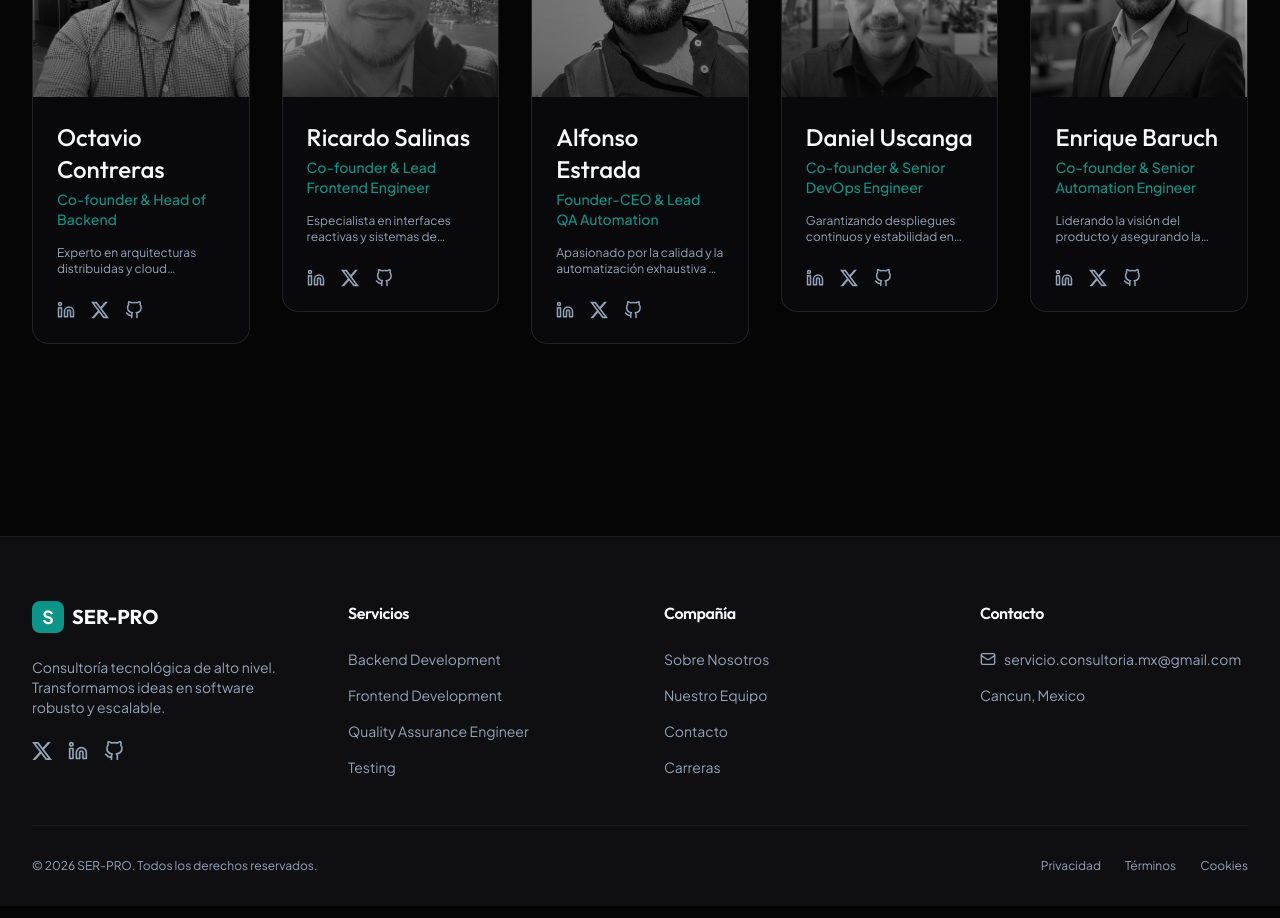
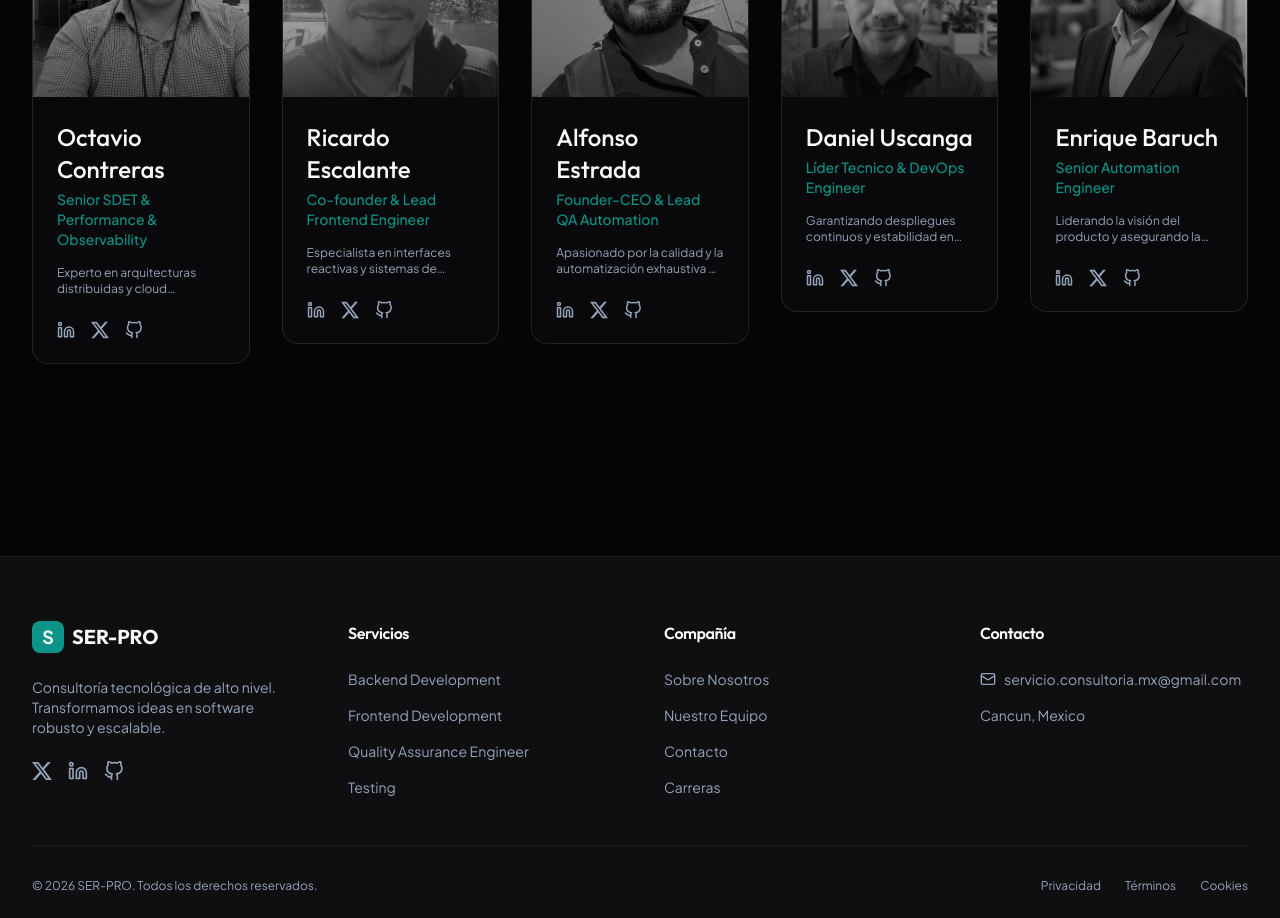
Before and after one commit to Jaem-x/ser-pro-web, a React (Vite) app: page /nosotros in a window 1280 px wide. Shown: the part 1960-2878 px from the top of the page. Built offline with nearby package versions, Linux system fonts and the light colour scheme.

Commit message:
chore: update team member names and roles in Nosotros page

```diff
--- a/src/pages/Nosotros.tsx
+++ b/src/pages/Nosotros.tsx
@@ -67,12 +67,12 @@ const values = [
 const team = [
   {
     name: "Octavio Contreras",
-    role: "Co-founder & Head of Backend",
+    role: "Senior SDET & Performance & Observability",
     image: OctavioImg,
     bio: "Experto en arquitecturas distribuidas y cloud computing con más de 12 años en la industria.",
   },
   {
-    name: "Ricardo Salinas",
+    name: "Ricardo Escalante",
     role: "Co-founder & Lead Frontend Engineer",
     image: RickImg,
     bio: "Especialista en interfaces reactivas y sistemas de diseño a gran escala.",
@@ -85,13 +85,13 @@ const team = [
   },
   {
     name: "Daniel Uscanga",
-    role: "Co-founder & Senior DevOps Engineer",
+    role: "Líder Tecnico & DevOps Engineer",
     image: DanielImg,
     bio: "Garantizando despliegues continuos y estabilidad en infraestructuras críticas.",
   },
   {
     name: "Enrique Baruch",
-    role: "Co-founder & Senior Automation Engineer",
+    role: "Senior Automation Engineer",
     image: BaruchImg,
     bio: "Liderando la visión del producto y asegurando la entrega de valor al cliente.",
   },
```
